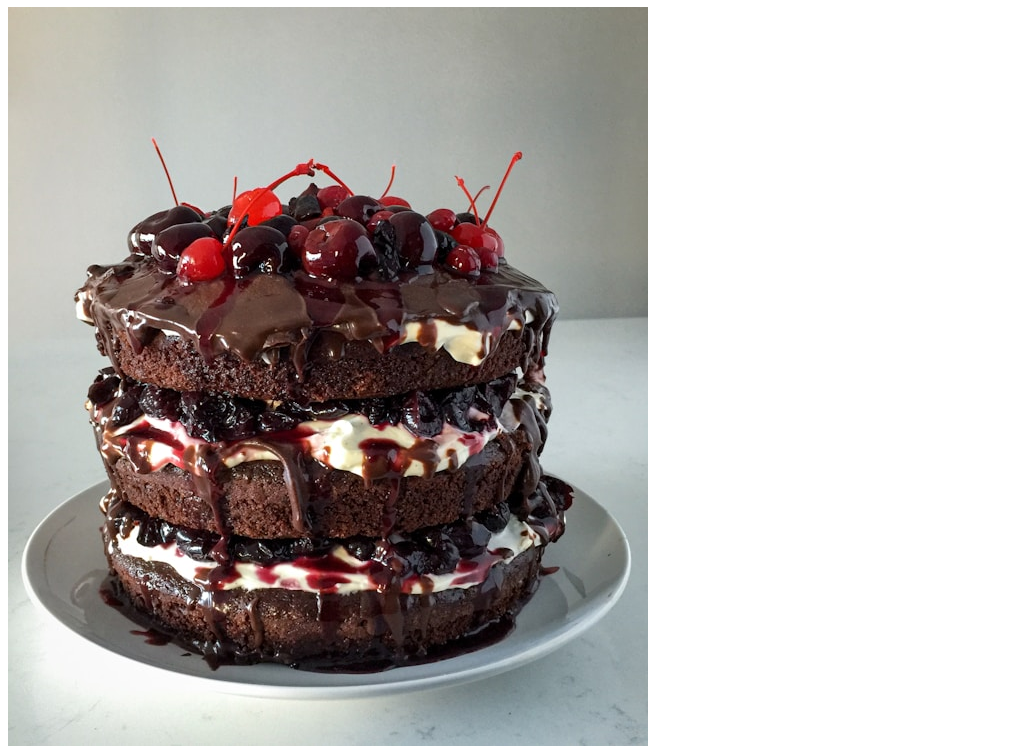
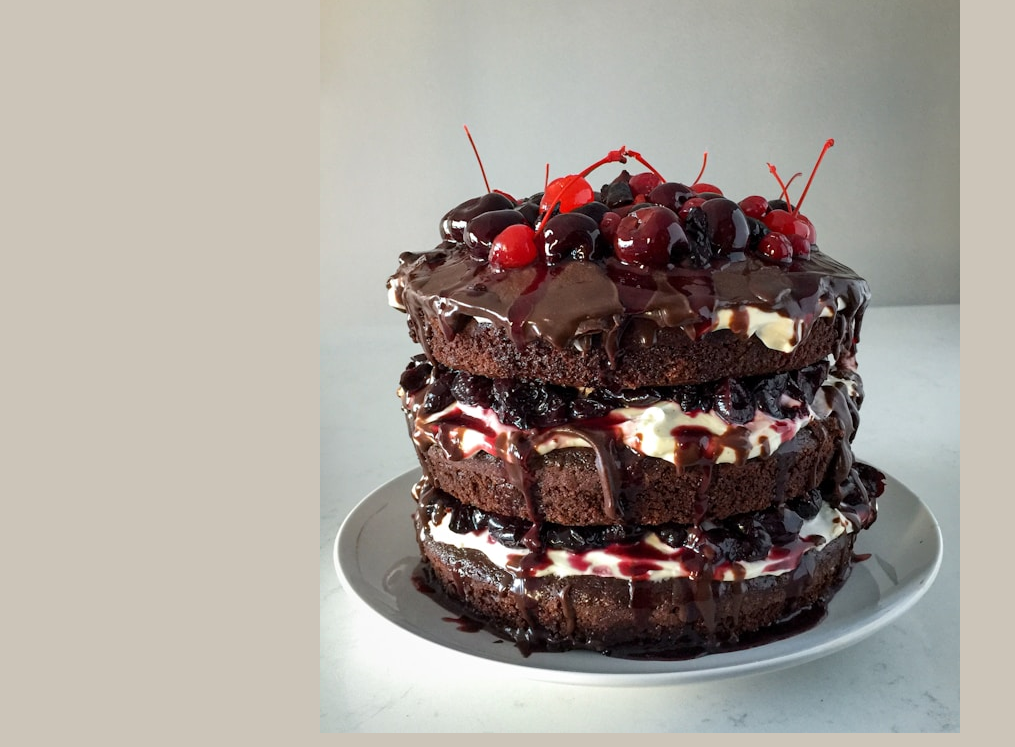
Before and after one commit to Moses-TM/odin-recipes, a plain HTML site: page recipes/cake.html in a window 1280 px wide. Shown: the part 99-846 px from the top of the page, without its empty margins (0-1015 px from the left). Drawn offline with Linux system fonts and the light colour scheme; files that its build step writes are made by us from their sources; the site is published under a folder, as on GitHub Pages, so addresses that start at the root find nothing.

Commit message:
Fix stylesheet link paths in recipe HTML files

```diff
--- a/recipes/cake.html
+++ b/recipes/cake.html
@@ -3,7 +3,7 @@
 <head>
     <meta charset="UTF-8">
     <meta name="viewport" content="width=device-width, initial-scale=1.0">
-    <link rel="stylesheet" href="/styles/styles.css">
+    <link rel="stylesheet" href="./styles/styles.css">
     <title>Black Forest Cake</title>
 </head>
 <body>
```
Also changed, not shown: recipes/cookie.html (+1 -1 lines), recipes/icecream.html (+1 -1 lines).
